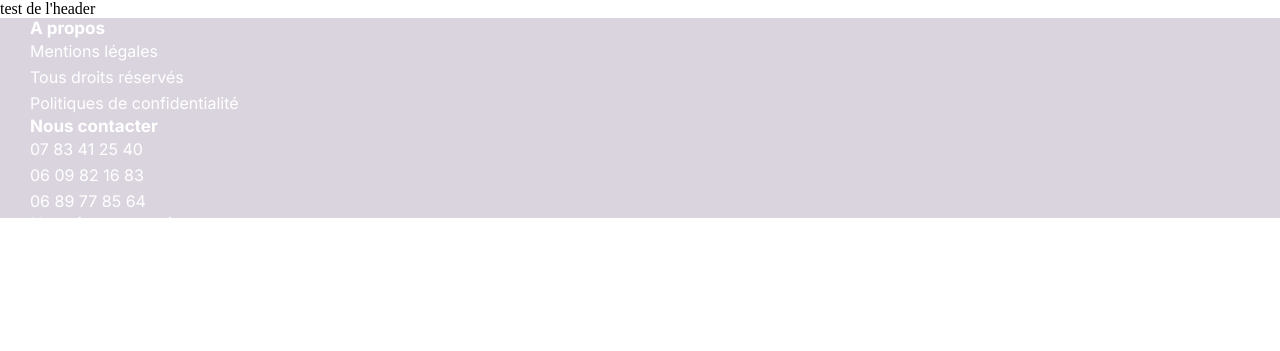
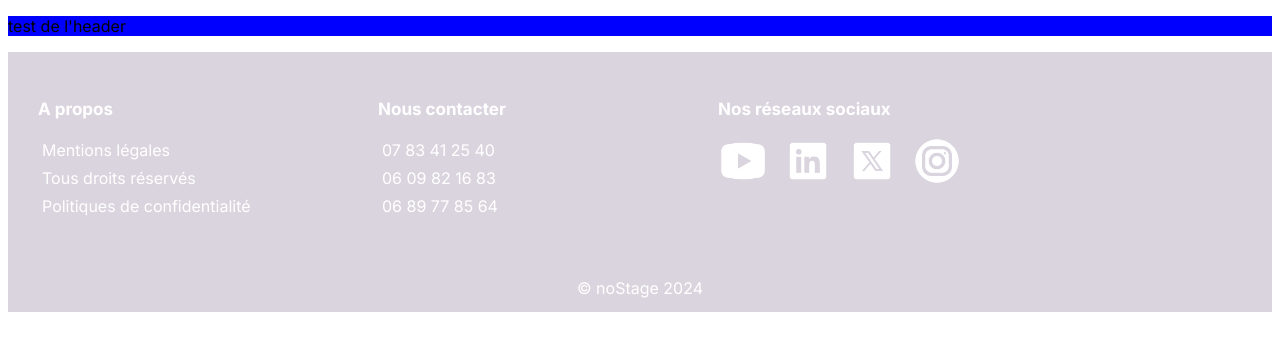
Before and after one commit to FRAIOLIenzo/Projet_WEB, a PHP site: page /footer.html in a window 1280 px wide. Shown: the top 351 px of the page. Run offline with PHP 8.4, Linux system fonts and the light colour scheme.

Commit message:
grille du footer

```diff
--- a/assets/style.css
+++ b/assets/style.css
@@ -1,31 +1,30 @@
 
 *{
-    margin : 0;
+    margin : 20;
     padding :10;
+    font-family: 'Inter', sans-serif;
 
 }
 
 footer {
     color: rgb(255, 255, 255);
     background-color: #DAD4DE;
-    font-family: 'Inter', sans-serif;
+    padding : 0px;
     width: 100%;
     position: relative;
     bottom: 0;
     left: 0;
     right: 0;
-    height: 200px;
+    height: 260px;
 }
 
 
-.footer_contenu{
-    width: 1200px;
-    margin : 0 auto;
-    display : flex;
+.grille_footer{
+    position : relative;
+    display : grid;
+    grid-template-columns: 340px 340px 470px;
+    grid-template-rows: 30px 180px ;
 
-    align-items: flex-start;
-    font-size : 20 px;
-    padding:50px 0 100px;
 }
 
 
@@ -33,10 +32,31 @@ footer {
 .bloc_footer_nous_contacter ,
 .bloc_footer_reseaux_sociaux  {
 
-    width : 75%;
+
     margin: 0 30px;
     /*justify-content: space-between;*/
 
+}
+
+.bloc_footer_a_propos{
+    grid-row-start: 2;
+    grid-row-end : 2;
+    grid-column-start: 1;
+    grid-column-end: 1;
+}
+
+.bloc_footer_nous_contacter{
+    grid-row-start: 2;
+    grid-row-end : 2;
+    grid-column-start: 2;
+    grid-column-end: 2;
+}
+
+.bloc_footer_reseaux_sociaux{
+    grid-row-start: 2;
+    grid-row-end : 2;
+    grid-column-start: 3;
+    grid-column-end: 3;
 }
 
 
@@ -57,14 +77,19 @@ footer {
 .liste_nous_contacter,
 .liste_reseaux_sociaux{
     list-style-type : none;
+    margin-right: 60px;
 }
 
 
 .liste_a_propos li ,
 .liste_nous_contacter li {
 
-    padding : 3px 0;
+    padding : 4px ;
+    float : left;
 }
+
+
+
 
 .liste_a_propos a {
     text-decoration: none;
@@ -77,9 +102,71 @@ footer {
 
 footer img{
     width: 50px;
+    padding-right: 10px;
 }
 
 
 .noStage{
     text-align: center;
+
 }
+
+
+
+header{
+
+    background-color: blue;
+}
+
+
+.acceuil_slogan {
+
+    background-color: #DAD4DE;
+    list-style-type : none;
+    height : 650px;
+
+
+
+}
+
+
+.bloc_slogan{
+    font-size:80px;
+    font-weight: bold;
+
+    padding-top: 50px;
+    margin-left : 80px;
+
+
+
+}
+
+.phrase_acceuil {
+    font-size: small;
+
+
+}
+
+.homme_loupe {
+    position: absolute;
+    top: 80px;
+    left: 850px;
+    width: 500px;
+    height : 580px;
+}
+
+
+.bouton_commencer{
+
+    margin-top: 20px;
+    margin-left : 80px;
+    height: 80px;
+    width: 350px;
+    border-radius: 25px;
+    background:#7B9DD2;
+    box-shadow:  18px 18px 50px #acacac,-18px -18px 50px #ffffff;
+    border : none;
+    font-weight: bold;
+    color : white;
+    font-size : 16px;
+}
```
